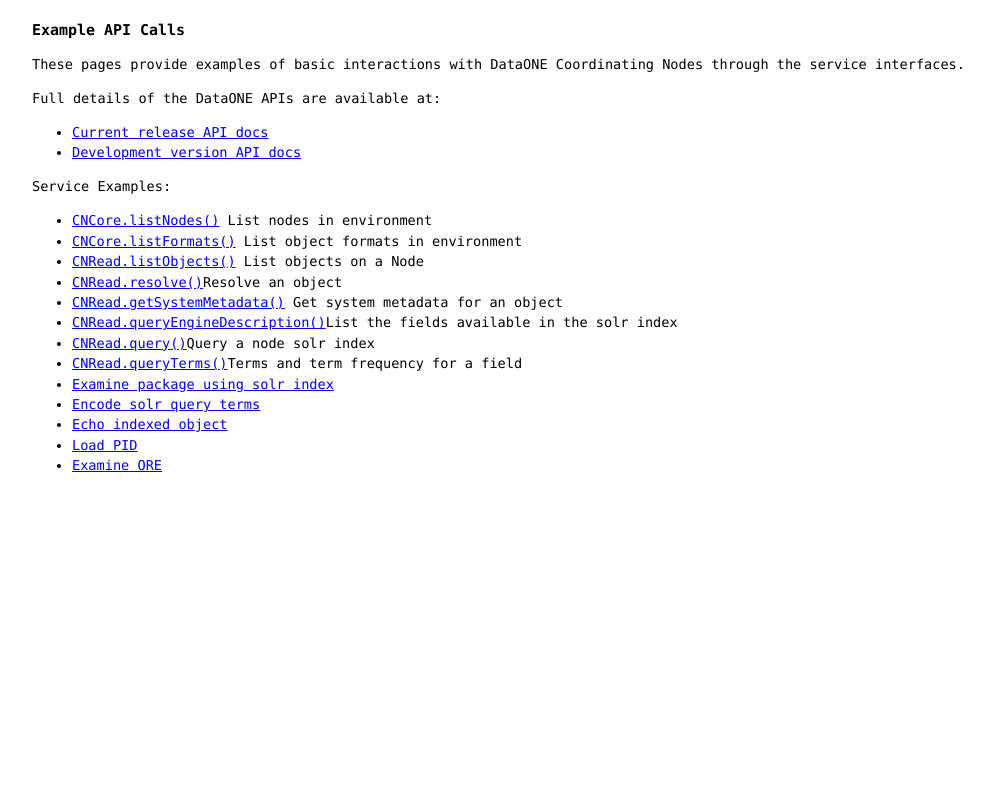
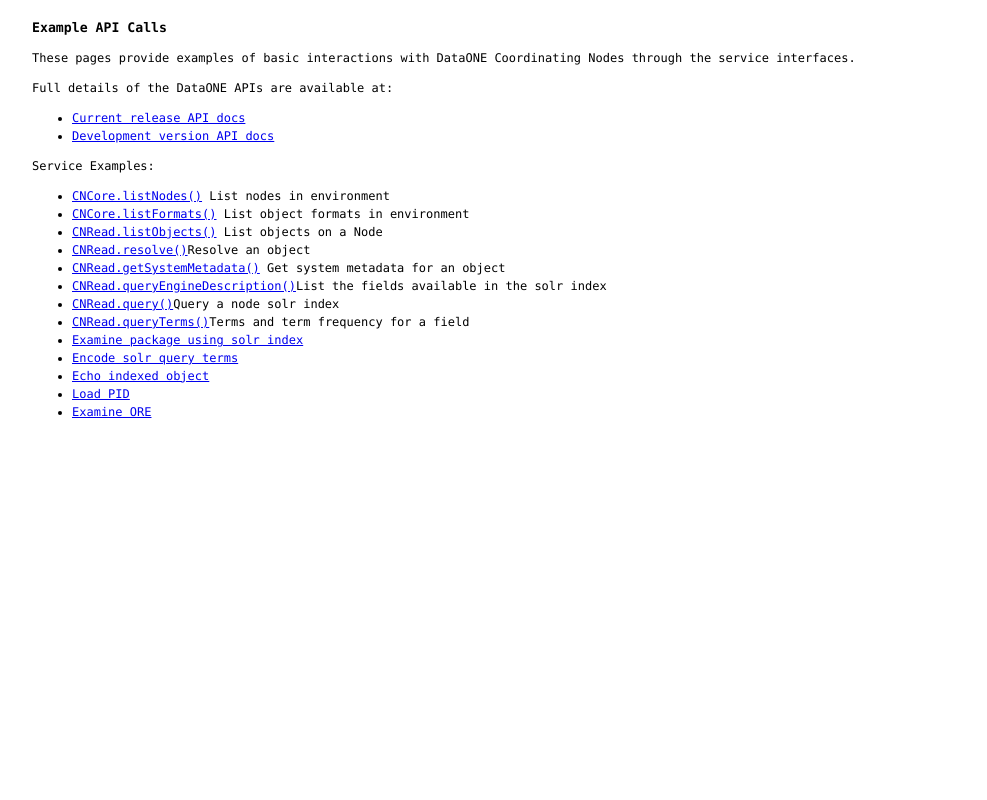
Before and after one commit to DataONEorg/examples.dataone.org, a Flask app: page / in a window 1280 px wide. Shown: the whole page, without its empty margins (28-1015 px from the left). Run offline with Flask 2, Linux system fonts and the light colour scheme; parts of the project's set-up code (start-up, migrations or seed data) failed here and were passed over.

Commit message:
Fixed font size

```diff
--- a/d1_examples/static/css/default.css
+++ b/d1_examples/static/css/default.css
@@ -1,5 +1,5 @@
 html {
-  font-size: 0.85em;
+  font-size: 0.75em;
   line-height: 150%;
 }
 
```
